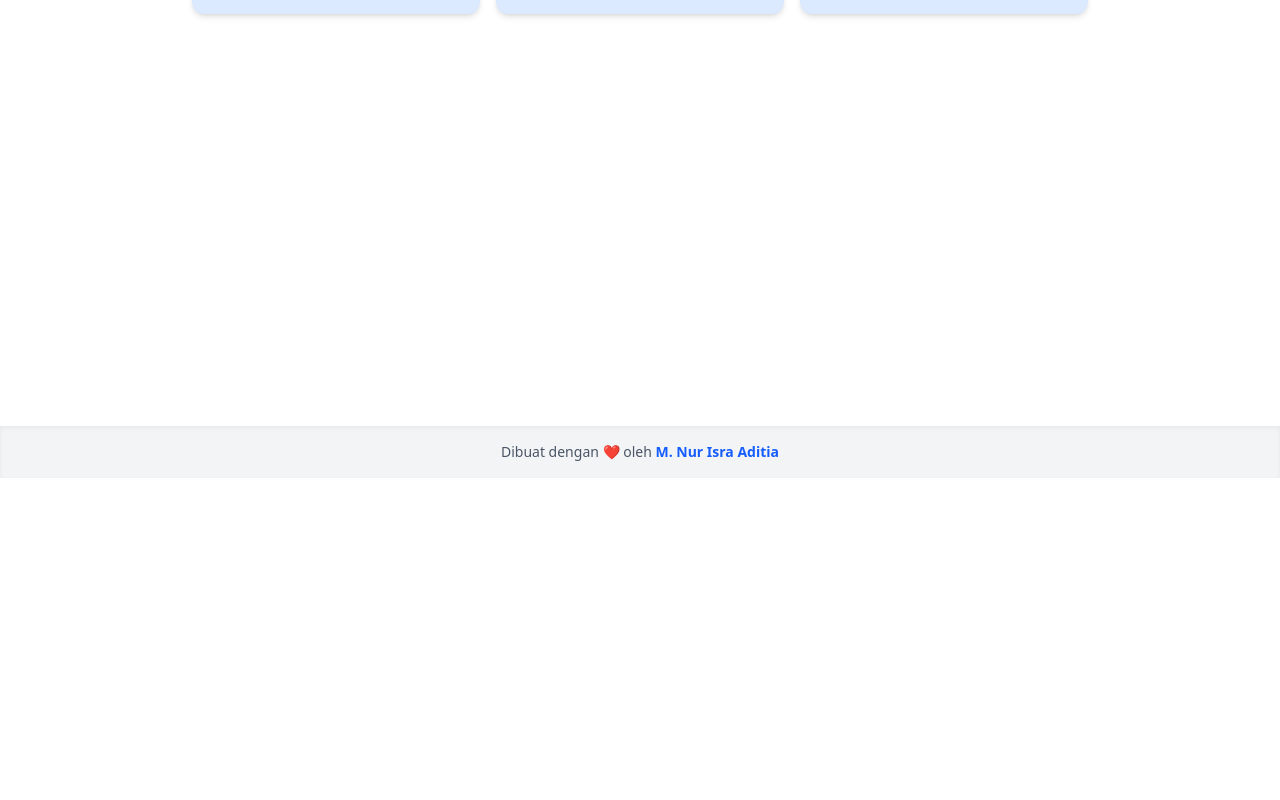
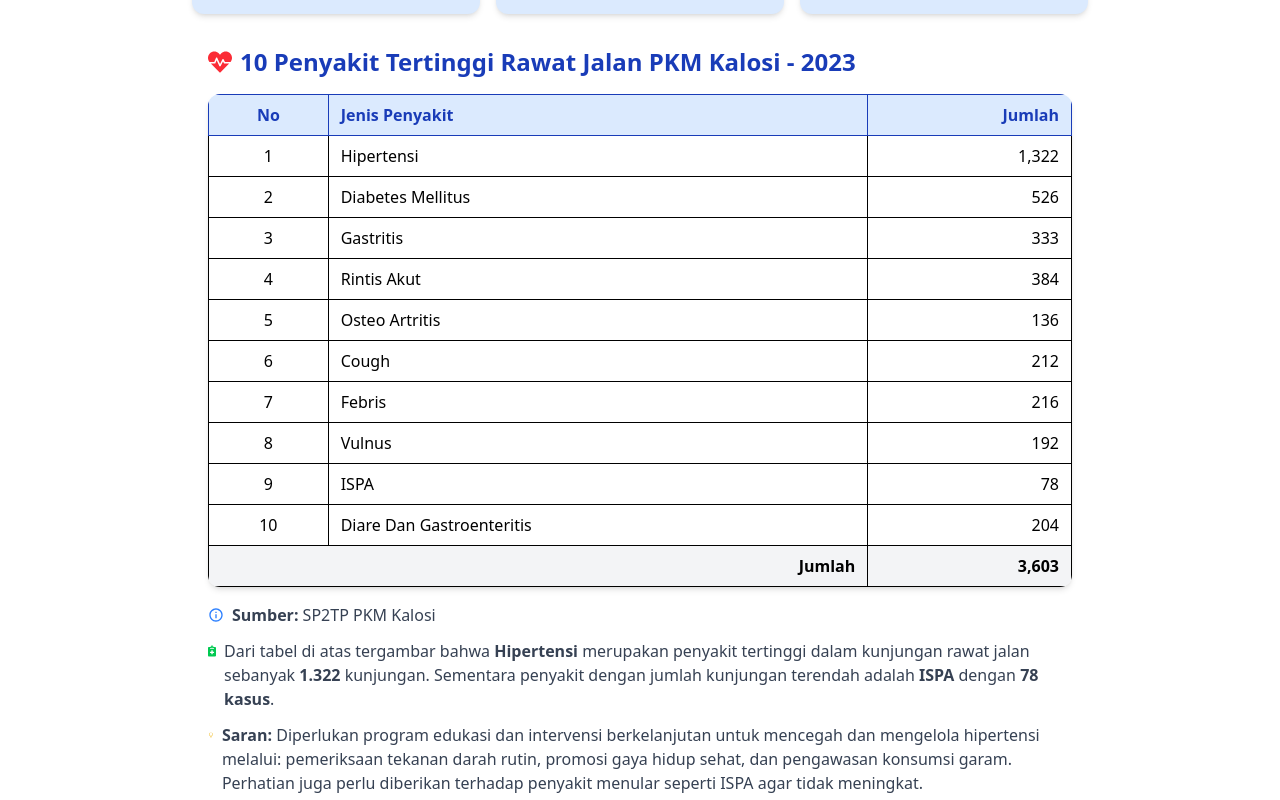
Before and after one commit to agungkrs21/web-kalosi-kesehatan, a React (Vite) app: page / in a window 1280 px wide. Shown: the part 480-1280 px from the top of the page. Before the commit the page ends 958 px from the top, so only its background shows below. Built offline with nearby package versions, Linux system fonts and the light colour scheme; no server answers; sample sign-in values are in the browser's storage.

Commit message:
fixing bugs

```diff
--- a/src/components/Navbar.jsx
+++ b/src/components/Navbar.jsx
@@ -1,9 +1,25 @@
 import { useState } from "react";
 import { useAuth } from "../context/AuthContext";
+import { useNavigate } from "react-router-dom";
+
 export default function Navbar() {
   const [search, setSearch] = useState("");
   const [dropdownOpen, setDropdownOpen] = useState(false);
   const { user, handleLogout } = useAuth();
+
+  const navigate = useNavigate();
+
+  const handleKeyDown = (e) => {
+    if (e.key === "Enter") {
+      const trimmed = search.trim();
+      if (trimmed) {
+        navigate(`/artikel?search=${encodeURIComponent(trimmed)}`);
+      } else {
+        // kosongkan search param
+        navigate("/artikel");
+      }
+    }
+  };
 
   if (!user) return null;
   return (
@@ -25,6 +41,7 @@ export default function Navbar() {
             placeholder="Cari artikel edukasi..."
             value={search}
             onChange={(e) => setSearch(e.target.value)}
+            onKeyDown={handleKeyDown}
             className="w-full border border-gray-300 rounded-full px-4 py-2 shadow-sm focus:outline-none focus:ring-2 focus:ring-blue-500"
           />
         </div>
--- /dev/null
+++ b/src/components/PenyakitTableSection.jsx
@@ -0,0 +1,82 @@
+import { FaHeartbeat, FaNotesMedical } from "react-icons/fa";
+import { MdOutlineInfo } from "react-icons/md";
+import { AiOutlineBulb } from "react-icons/ai";
+
+export default function PenyakitTableSection() {
+  const data = [
+    { no: 1, nama: "Hipertensi", jumlah: 1322 },
+    { no: 2, nama: "Diabetes Mellitus", jumlah: 526 },
+    { no: 3, nama: "Gastritis", jumlah: 333 },
+    { no: 4, nama: "Rintis Akut", jumlah: 384 },
+    { no: 5, nama: "Osteo Artritis", jumlah: 136 },
+    { no: 6, nama: "Cough", jumlah: 212 },
+    { no: 7, nama: "Febris", jumlah: 216 },
+    { no: 8, nama: "Vulnus", jumlah: 192 },
+    { no: 9, nama: "ISPA", jumlah: 78 },
+    { no: 10, nama: "Diare dan Gastroenteritis", jumlah: 204 },
+  ];
+
+  const total = data.reduce((sum, item) => sum + item.jumlah, 0);
+
+  return (
+    <section className="max-w-4xl mx-auto mt-8 px-4">
+      <h2 className="text-xl sm:text-2xl font-bold mb-4 flex items-center gap-2 text-blue-800">
+        <FaHeartbeat className="text-red-500" />
+        10 Penyakit Tertinggi Rawat Jalan PKM Kalosi - 2023
+      </h2>
+
+      <div className="overflow-x-auto bg-white rounded-xl shadow-md">
+        <table className="w-full table-auto border-collapse text-sm sm:text-base">
+          <thead className="bg-blue-100 text-blue-800">
+            <tr>
+              <th className="py-2 px-3 border">No</th>
+              <th className="py-2 px-3 border text-left">Jenis Penyakit</th>
+              <th className="py-2 px-3 border text-right">Jumlah</th>
+            </tr>
+          </thead>
+          <tbody>
+            {data.map((item) => (
+              <tr key={item.no} className="hover:bg-blue-50">
+                <td className="py-2 px-3 border text-center">{item.no}</td>
+                <td className="py-2 px-3 border capitalize">{item.nama}</td>
+                <td className="py-2 px-3 border text-right">{item.jumlah.toLocaleString()}</td>
+              </tr>
+            ))}
+          </tbody>
+          <tfoot>
+            <tr className="font-semibold bg-gray-100">
+              <td colSpan={2} className="py-2 px-3 border text-right">
+                Jumlah
+              </td>
+              <td className="py-2 px-3 border text-right">{total.toLocaleString()}</td>
+            </tr>
+          </tfoot>
+        </table>
+      </div>
+
+      {/* Sumber dan Analisis */}
+      <div className="mt-4 space-y-3 text-gray-700">
+        <div className="flex items-start gap-2">
+          <MdOutlineInfo className="text-blue-500 mt-1" />
+          <p>
+            <strong>Sumber:</strong> SP2TP PKM Kalosi
+          </p>
+        </div>
+        <div className="flex items-start gap-2">
+          <FaNotesMedical className="text-green-500 mt-1" />
+          <p>
+            Dari tabel di atas tergambar bahwa <strong>Hipertensi</strong> merupakan penyakit tertinggi dalam kunjungan rawat jalan sebanyak <strong>1.322</strong> kunjungan. Sementara penyakit dengan
+            jumlah kunjungan terendah adalah <strong>ISPA</strong> dengan <strong>78 kasus</strong>.
+          </p>
+        </div>
+        <div className="flex items-start gap-2">
+          <AiOutlineBulb className="text-yellow-500 mt-1" />
+          <p>
+            <strong>Saran:</strong> Diperlukan program edukasi dan intervensi berkelanjutan untuk mencegah dan mengelola hipertensi melalui: pemeriksaan tekanan darah rutin, promosi gaya hidup sehat,
+            dan pengawasan konsumsi garam. Perhatian juga perlu diberikan terhadap penyakit menular seperti ISPA agar tidak meningkat.
+          </p>
+        </div>
+      </div>
+    </section>
+  );
+}
--- a/src/pages/AdminChatPage.jsx
+++ b/src/pages/AdminChatPage.jsx
@@ -27,8 +27,11 @@ export default function AdminChatPage() {
 
         // ✅ Hanya update jika berkaitan dengan user saat ini
         if (msg.senderId === user.$id || msg.reciverId === user.$id) {
-          setMessages((prev) => [...prev, msg]);
           getListUserMassage();
+          if (msg.senderId === selectedUser?.id) {
+            console.log("sender ngirm pesan di aktive chat");
+            setMessages((prev) => [...prev, msg]);
+          }
         }
       }
       if (response.events.includes("databases.*.collections.*.documents.*.update")) {
@@ -52,7 +55,7 @@ export default function AdminChatPage() {
     return () => {
       unsubscribe();
     };
-  }, []);
+  }, [selectedUser]);
 
   const updateMessageStatus = async (id) => {
     try {
@@ -79,7 +82,8 @@ export default function AdminChatPage() {
         Query.orderDesc("$createdAt"), // dari baru ke lama
         Query.limit(50), // hanya ambil 25 dokumen terbaru
       ]);
-      setMessages(res.documents.filter((msg) => msg.senderId === selectedUser.id || msg.reciverId === selectedUser.id).reverse());
+      const activeMsg = res.documents.filter((msg) => msg.senderId === selectedUser.id || msg.reciverId === selectedUser.id).reverse();
+      setMessages(activeMsg);
     } catch (error) {
       console.log("Gagal ambil pesan:", error);
     }
@@ -87,13 +91,24 @@ export default function AdminChatPage() {
 
   const handleSendMessage = async (body) => {
     try {
-      await databases.createDocument(DATABASES_ID, MESSAGES_ID, ID.unique(), {
+      const iduniq = ID.unique();
+      await databases.createDocument(DATABASES_ID, MESSAGES_ID, iduniq, {
         senderId: user.$id,
         reciverId: selectedUser.id,
         username: user.name,
         status: "unread",
         body,
       });
+      const msg = {
+        $id: iduniq,
+        senderId: user.$id,
+        reciverId: selectedUser.id,
+        username: user.name,
+        status: "unread",
+        body,
+        $createdAt: new Date().toISOString(),
+      };
+      setMessages((prev) => [...prev, msg]);
 
       //   update message status
       await Promise.all(selectedUser.msgId.map((id) => updateMessageStatus(id)));
@@ -135,10 +150,10 @@ export default function AdminChatPage() {
       <aside className="w-64 bg-white border-r p-4">
         <h2 className="text-lg font-semibold mb-4">Daftar User</h2>
         <ul className="space-y-2">
-          {userList.map((user) => (
-            <li key={user.id} className={`p-2 rounded cursor-pointer hover:bg-blue-100 ${selectedUser?.id === user.id ? "bg-blue-200" : ""}`} onClick={() => setSelectedUser(user)}>
-              {user.name}
-              {user.count > 0 && <span className="bg-red-600 text-white rounded-full px-2">{user.count}</span>}
+          {userList.map((targerUser) => (
+            <li key={targerUser.id} className={`p-2 rounded cursor-pointer hover:bg-blue-100 ${selectedUser?.id === targerUser.id ? "bg-blue-200" : ""}`} onClick={() => setSelectedUser(targerUser)}>
+              {targerUser.name}
+              {targerUser.count > 0 && <span className="bg-red-600 text-white rounded-full px-2">{targerUser.count}</span>}
             </li>
           ))}
         </ul>
--- a/src/pages/Dashboard.jsx
+++ b/src/pages/Dashboard.jsx
@@ -1,20 +1,40 @@
-import { useEffect } from "react";
+import { useEffect, useState } from "react";
 import AutoSlider from "../components/AutoSlider";
 import { useAuth } from "../context/AuthContext";
+import PenyakitTableSection from "../components/PenyakitTableSection";
+
 export default function Dashboard({ totalUnread }) {
   const { user } = useAuth();
+  const [previewImage, setPreviewImage] = useState(null);
+
+  const openPreview = (src) => setPreviewImage(src);
+  const closePreview = () => setPreviewImage(null);
 
   return (
     <div className="min-h-screen bg-white p-4 space-y-6">
       {/* 🖼️ Slider gambar */}
       <AutoSlider />
 
-      {/* 🔲 3 Pilihan Menu Utama */}
+      {/* 🔲 Menu utama */}
       <div className="grid grid-cols-1 sm:grid-cols-3 gap-4 max-w-4xl mx-auto">
         <MenuCard title="Media" icon="🎥" link="/media" />
         <MenuCard title="Edukasi" icon="📚" link="/artikel" />
         <MenuCard title="Dialog" icon="💬" link={user.role !== "admin" ? "/chat" : "/admin/chat"} badgeCount={totalUnread} />
       </div>
+
+      <PenyakitTableSection />
+      {/* 🖼️ Gambar tambahan */}
+      <div className="max-w-4xl mx-auto">
+        <h2 className="text-2xl sm:text-3xl font-bold text-blue-800 text-center mb-6 tracking-wide">Struktur Organisasi UPT Puskesmas Kalosi</h2>
+        <img src="struktur-kalosi.jpg" alt="Banner Info" className="w-full rounded-xl cursor-zoom-in shadow-md hover:shadow-lg transition-all" onClick={() => openPreview("struktur-kalosi.jpg")} />
+      </div>
+
+      {/* 🔍 Modal Preview Gambar */}
+      {previewImage && (
+        <div onClick={closePreview} className="fixed inset-0 z-50 bg-black/70 flex items-center justify-center cursor-zoom-out">
+          <img src={previewImage} alt="Preview Besar" className="max-w-[90%] max-h-[90%] rounded-lg shadow-lg" />
+        </div>
+      )}
     </div>
   );
 }
@@ -26,7 +46,6 @@ function MenuCard({ title, icon, link, badgeCount = 0 }) {
         <div className="text-4xl mb-2">{icon}</div>
         <div className="text-lg font-semibold">{title}</div>
 
-        {/* 🔴 Badge */}
         {badgeCount > 0 && <span className="absolute top-2 right-2 bg-red-500 text-white text-xs px-2 py-0.5 rounded-full animate-pulse">{badgeCount}</span>}
       </div>
     </a>
```
Also changed, not shown: src/pages/ArtikelPage.jsx (+45 -22 lines), public/struktur-kalosi.jpg (added).
